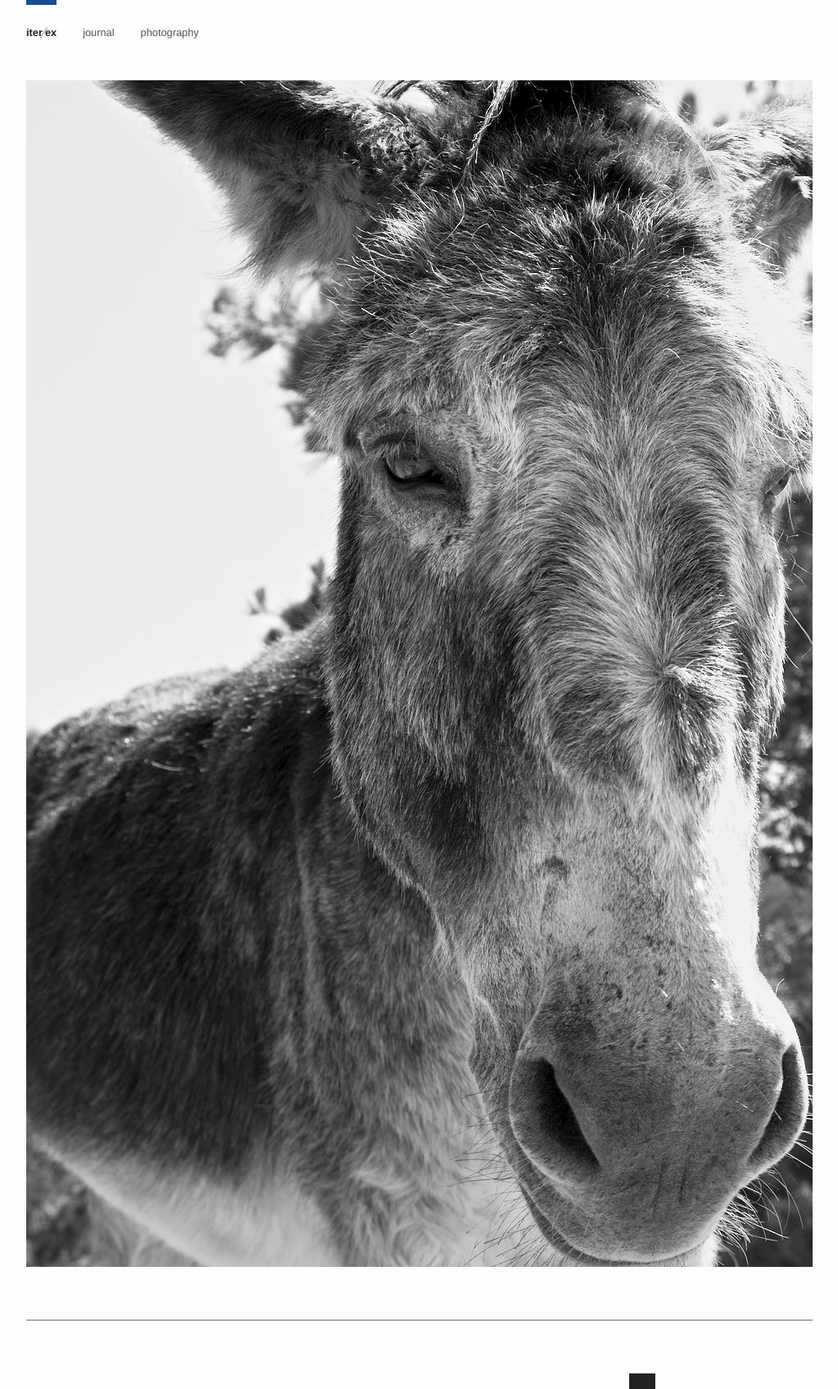
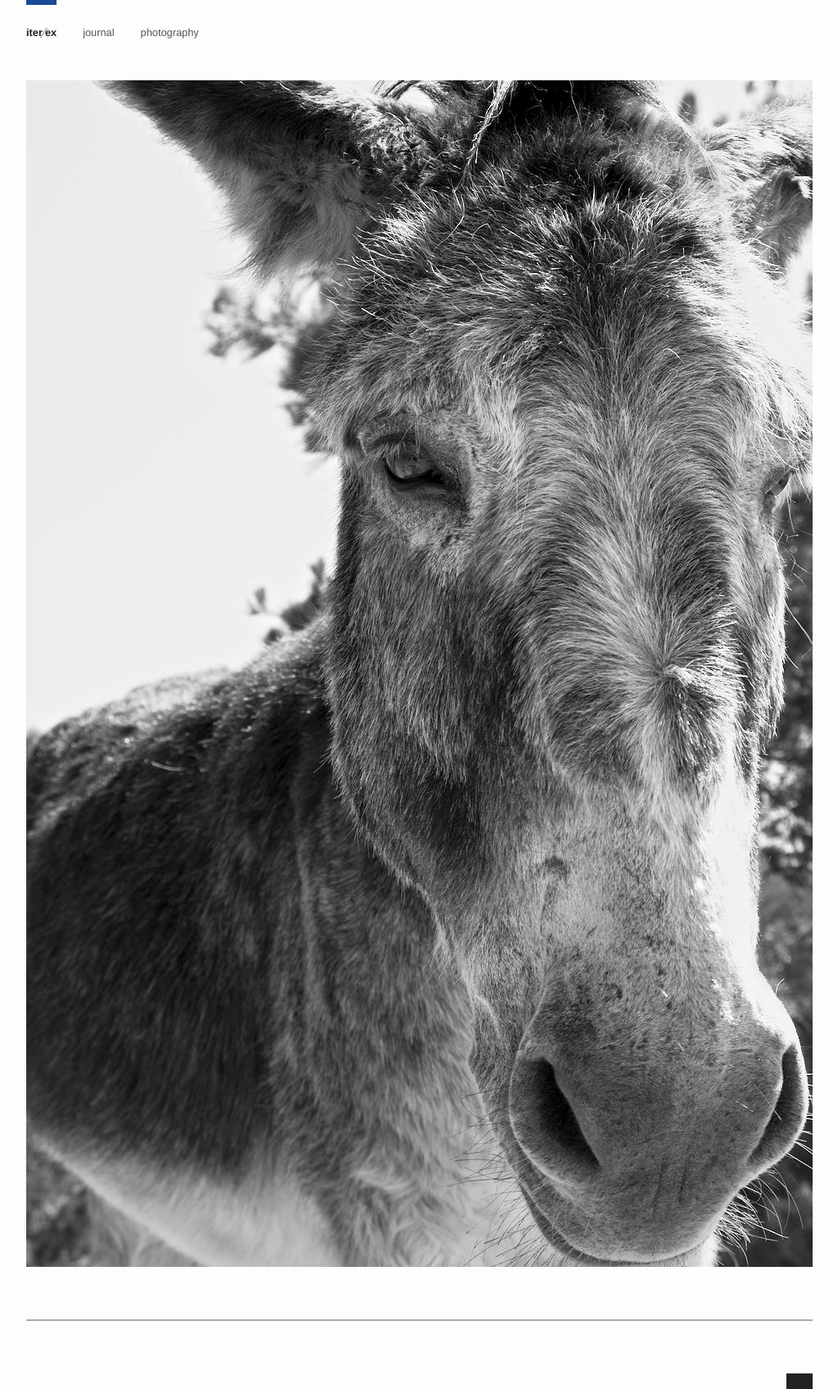
Before and after one commit to caipre/iterex, a Jekyll site: the page built from photography/_posts/2013-04-10-el-burro.md, in a window 1280 px wide. Shown: the whole page at 82% size, without its empty margins (128-1151 px from the left). Built offline with Jekyll 4.4.1, drawn with Linux system fonts in a browser that asks for light colours.

Commit message:
Rename `footer` to `blck`; make `wide`

```diff
--- a/_layouts/default.html
+++ b/_layouts/default.html
@@ -24,7 +24,7 @@
 {{ content }}
     <div id="push"></div>
   </div>
-  <div id="footer"></div>
+  <div id="blck" {% if page.is_photo or page.title == 'photography' %}class="wide"{% endif %}></div>
 </body>
 
 </html>
--- a/css/main.css
+++ b/css/main.css
@@ -64,7 +64,8 @@ body #main {
   width: 45em;
 }
 
-body #main.wide {
+body #main.wide,
+body #blck.wide {
   width: 960px;
 }
 
@@ -151,7 +152,7 @@ body .post img {
 }
 
 body #push { height: 1.5em; }
-body #footer {
+body #blck {
   border-top: 0;
   border-right: 2.5em solid #222;
   height: 1.5em;
```
